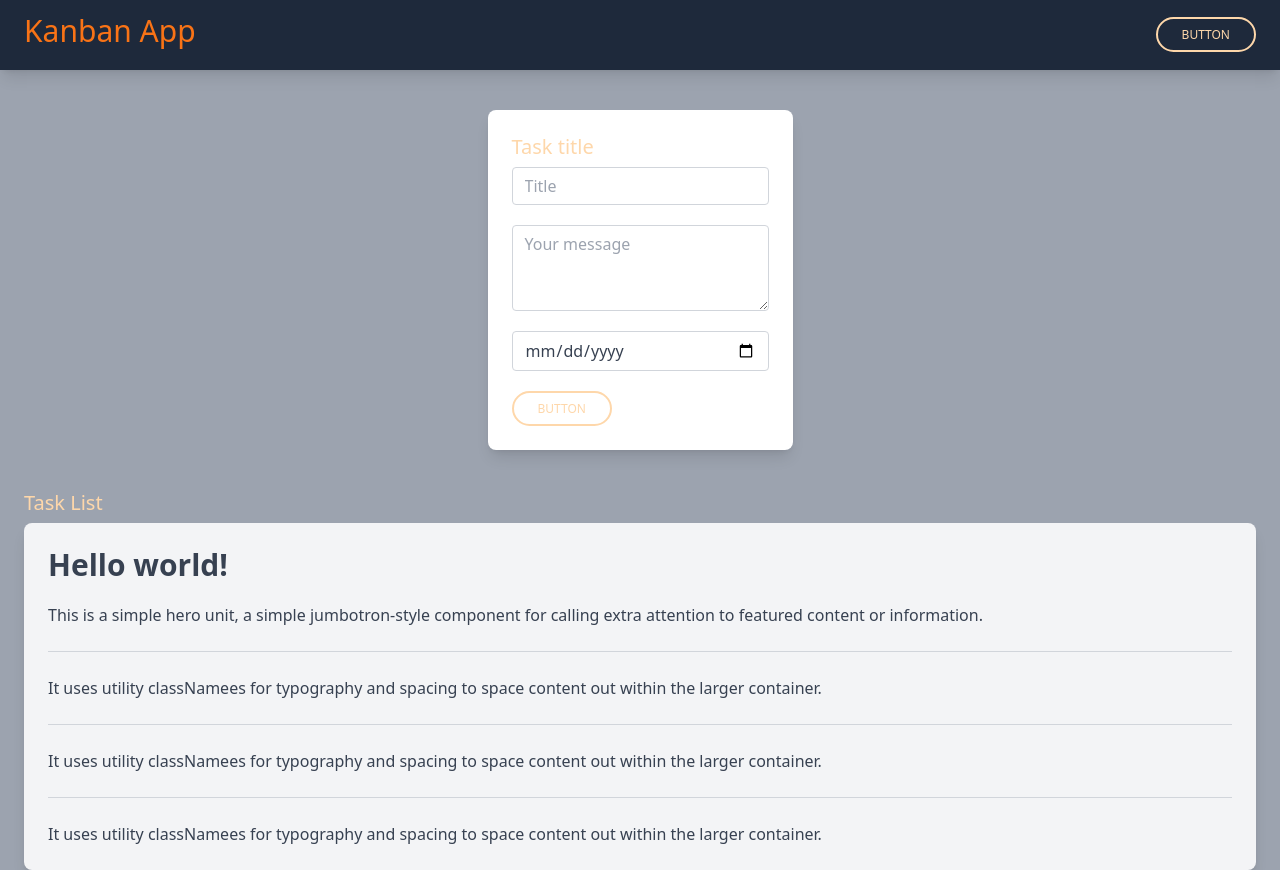
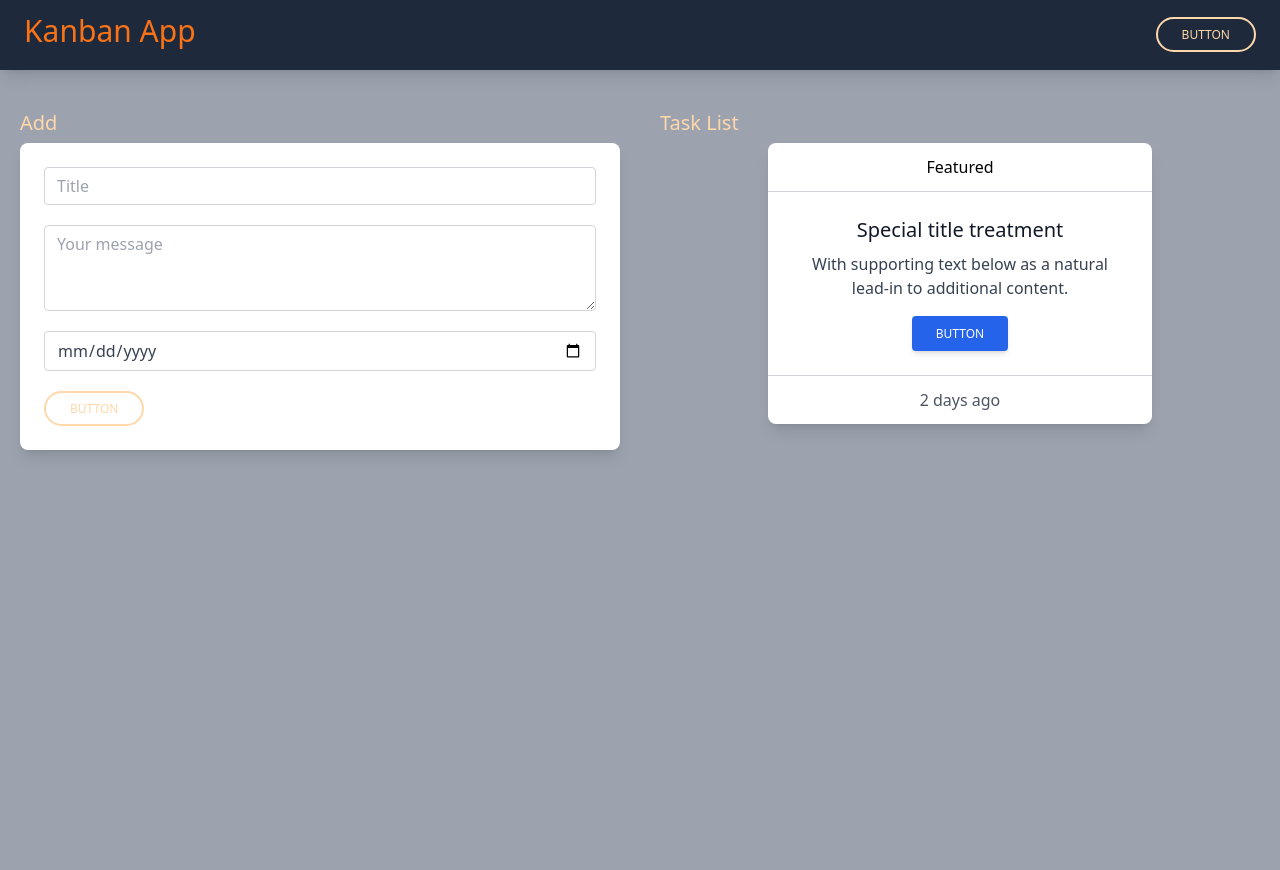
Before and after one commit to Usernamek-dot/todo2022, a React (Vite) app in the folder to-do/: page / in a window 1280 px wide. After the commit the page ends 800 px from the top, so only its background shows below. Built offline with nearby package versions, Linux system fonts and the light colour scheme.

Commit message:
Added list v.2

```diff
--- a/to-do/src/App.jsx
+++ b/to-do/src/App.jsx
@@ -1,12 +1,12 @@
+import { Form } from "./components/Form";
 import { Header } from "./components/Header";
-import { Task } from "./components/Task";
-import {List} from "./components/List"
+import { List } from "./components/List";
 function App() {
   return (
     <>
       <Header />
-      <div className="items-center justify-between px-6">
-        <Task />
+      <div className="flex justify-around">
+        <Form />
         <List />
       </div>
     </>
--- /dev/null
+++ b/to-do/src/components/Form.jsx
@@ -0,0 +1,95 @@
+export const Form = () => {
+  return (
+    <>
+      <div className=" py-10 px-5 w-full  ">
+      <h5 className="text-orange-200 text-xl leading-tight font-medium mb-2">
+            Add
+          </h5>
+        <div className=" block p-6 rounded-lg shadow-lg bg-white ">
+
+          <form>
+            {/* title */}
+            <div className="mb-5">
+              <input
+                className="
+              form-control
+              block
+              w-full
+              px-3
+              py-1.5
+              text-base
+              font-normal
+              text-gray-700
+              bg-white bg-clip-padding
+              border border-solid border-gray-300
+              rounded
+              transition
+              ease-in-out
+              m-0
+              focus:text-gray-700 focus:bg-white focus:border-blue-600 focus:outline-none
+            "
+                type="text"
+                placeholder="Title"
+              />
+            </div>
+            {/* message */}
+            <div className="mb-5">
+              <textarea
+                className="
+        form-control
+        block
+        w-full
+        px-3
+        py-1.5
+        text-base
+        font-normal
+        text-gray-700
+        bg-white bg-clip-padding
+        border border-solid border-gray-300
+        rounded
+        transition
+        ease-in-out
+        m-0
+        focus:text-gray-700 focus:bg-white focus:border-blue-600 focus:outline-none
+      "
+                rows="3"
+                placeholder="Your message"
+              ></textarea>
+            </div>
+            {/* //date */}
+            <div className="mb-5">
+              <input
+                className="
+ form-control
+ block
+ w-full
+ px-3
+ py-1.5
+ text-base
+ font-normal
+ text-gray-700
+ bg-white bg-clip-padding
+ border border-solid border-gray-300
+ rounded
+ transition
+ ease-in-out
+ m-0
+ focus:text-gray-700 focus:bg-white focus:border-blue-600 focus:outline-none
+"
+                type="date"
+                placeholder="Date"
+              />
+            </div>
+            {/* submit */}
+            <button
+              type="submit"
+              className="inline-block px-6 py-2 border-2 border-orange-200 text-orange-200 font-medium text-xs leading-tight uppercase rounded-full   hover:bg-black hover:bg-opacity-5 focus:outline-none"
+            >
+              button
+            </button>
+          </form>
+        </div>
+      </div>
+    </>
+  );
+};
--- a/to-do/src/components/List.jsx
+++ b/to-do/src/components/List.jsx
@@ -1,30 +1,13 @@
+import { Task } from "./Task";
+
 export const List = () => {
   return (
     <>
-      <h5 className="text-orange-200 text-xl leading-tight font-medium mb-2">
-        Task List
-      </h5>
-      <div className="p-6 shadow-lg rounded-lg bg-gray-100 text-gray-700 ">
-        <h2 className="font-semibold text-3xl mb-5">Hello world!</h2>
-        <p>
-          This is a simple hero unit, a simple jumbotron-style component for
-          calling extra attention to featured content or information.
-        </p>
-        <hr className="my-6 border-gray-300" />
-        <p>
-          It uses utility classNamees for typography and spacing to space content
-          out within the larger container.
-        </p>
-        <hr className="my-6 border-gray-300" />
-        <p>
-          It uses utility classNamees for typography and spacing to space content
-          out within the larger container.
-        </p>
-        <hr className="my-6 border-gray-300" />
-        <p>
-          It uses utility classNamees for typography and spacing to space content
-          out within the larger container.
-        </p>
+      <div className="py-10 px-5 w-full">
+        <h5 className="text-orange-200 text-xl leading-tight font-medium mb-2">
+          Task List
+        </h5>
+        <Task />
       </div>
     </>
   );
--- a/to-do/src/components/Task.jsx
+++ b/to-do/src/components/Task.jsx
@@ -1,92 +1,27 @@
 export const Task = () => {
   return (
     <>
-      <div className="flex justify-center py-10 px-5   ">
-        <div className=" block p-6 rounded-lg shadow-lg bg-white ">
-          <h5 className="text-orange-200 text-xl leading-tight font-medium mb-2">
-            Task title
-          </h5>
-          <form>
-            {/* title */}
-            <div className="mb-5">
-              <input
-                className="
-              form-control
-              block
-              w-full
-              px-3
-              py-1.5
-              text-base
-              font-normal
-              text-gray-700
-              bg-white bg-clip-padding
-              border border-solid border-gray-300
-              rounded
-              transition
-              ease-in-out
-              m-0
-              focus:text-gray-700 focus:bg-white focus:border-blue-600 focus:outline-none
-            "
-                type="text"
-                placeholder="Title"
-              />
-            </div>
-            {/* message */}
-            <div className="mb-5">
-              <textarea
-                className="
-        form-control
-        block
-        w-full
-        px-3
-        py-1.5
-        text-base
-        font-normal
-        text-gray-700
-        bg-white bg-clip-padding
-        border border-solid border-gray-300
-        rounded
-        transition
-        ease-in-out
-        m-0
-        focus:text-gray-700 focus:bg-white focus:border-blue-600 focus:outline-none
-      "
-                rows="3"
-                placeholder="Your message"
-              ></textarea>
-            </div>
-            {/* //date */}
-            <div className="mb-5">
-              <input
-                className="
- form-control
- block
- w-full
- px-3
- py-1.5
- text-base
- font-normal
- text-gray-700
- bg-white bg-clip-padding
- border border-solid border-gray-300
- rounded
- transition
- ease-in-out
- m-0
- focus:text-gray-700 focus:bg-white focus:border-blue-600 focus:outline-none
-"
-                type="date"
-                placeholder="Date"
-              />
-            </div>
-            {/* submit */}
+      <div class="flex justify-center">
+        <div class="block rounded-lg shadow-lg bg-white max-w-sm text-center">
+          <div class="py-3 px-6 border-b border-gray-300">Featured</div>
+          <div class="p-6">
+            <h5 class="text-gray-900 text-xl font-medium mb-2">
+              Special title treatment
+            </h5>
+            <p class="text-gray-700 text-base mb-4">
+              With supporting text below as a natural lead-in to additional
+              content.
+            </p>
             <button
-              type="submit"
-              className="inline-block px-6 py-2 border-2 border-orange-200 text-orange-200 font-medium text-xs leading-tight uppercase rounded-full   hover:bg-black hover:bg-opacity-5 focus:outline-none"
+              type="button"
+              class=" inline-block px-6 py-2.5 bg-blue-600 text-white font-medium text-xs leading-tight uppercase rounded shadow-md hover:bg-blue-700 hover:shadow-lg focus:bg-blue-700 focus:shadow-lg focus:outline-none focus:ring-0 active:bg-blue-800 active:shadow-lg transition duration-150 ease-in-out"
             >
-              button
+              Button
             </button>
-          </form>
+          </div>
+          <div class="py-3 px-6 border-t border-gray-300 text-gray-600">
+            2 days ago
+          </div>
         </div>
       </div>
     </>
```
